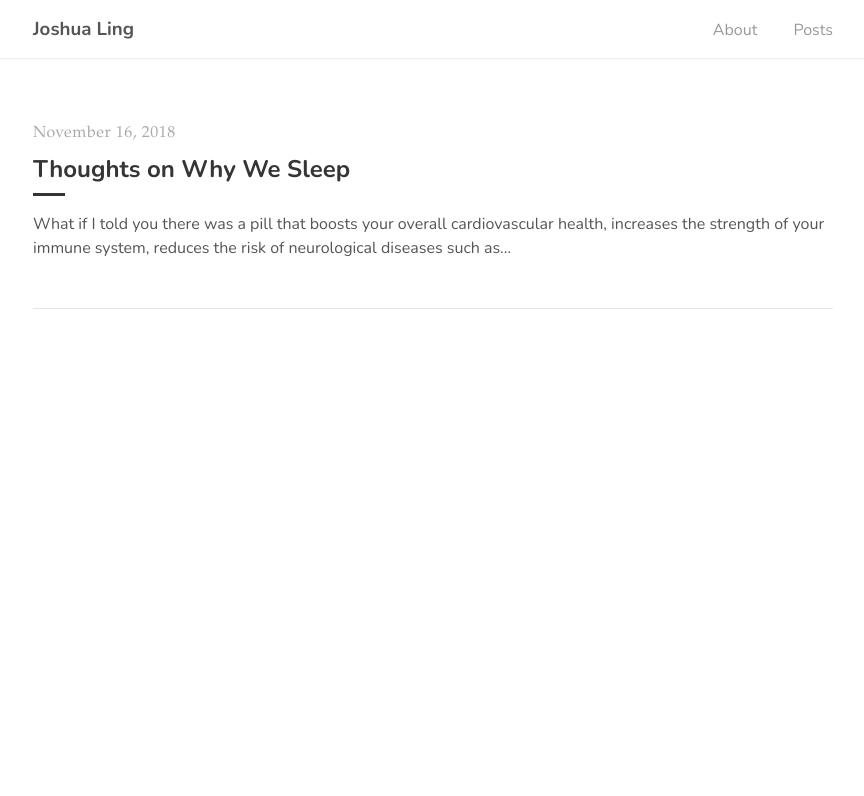
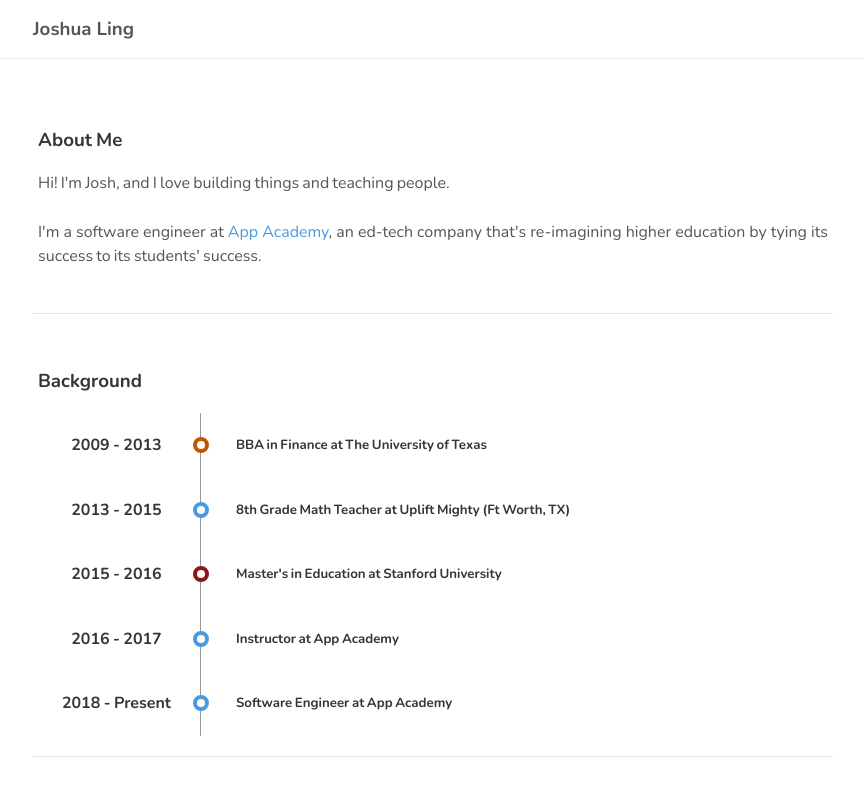
Before and after one commit to joshling1919/joshling1919.github.io, a Jekyll site: the page built from index.html, in a window 1280 px wide. Shown: the top 796 px of the page, without its empty margins (207-1071 px from the left). Built offline with Jekyll 4.4.1, drawn with Linux system fonts in a browser that asks for light colours; the list of posts is cut into pages by our own code.

Commit message:
Clean up

```diff
--- a/_includes/navigation.html
+++ b/_includes/navigation.html
@@ -3,9 +3,5 @@
     <a href="{{ site.baseurl }}/">
       <h3 class="nav-title">{{ site.title }}</h3>
     </a>
-    <ul>
-      <li><a href="{{ '/about' | prepend: site.baseurl }}">About</a></li>
-      <li><a href="{{ site.baseurl }}/">Posts</a></li>
-    </ul>
   </div>
 </nav>
--- a/_layouts/default.html
+++ b/_layouts/default.html
@@ -1,15 +1,12 @@
 <!DOCTYPE html>
 <html lang="en">
-
   {% include head.html %}
 
   <body>
-
     {% include navigation.html %}
 
     <main>
       {{ content }}
     </main>
   </body>
-
 </html>
--- a/_layouts/home.html
+++ b/_layouts/home.html
@@ -2,33 +2,77 @@
 layout: default
 ---
 
-<div class="catalogue">
-  {% for post in paginator.posts %}
-  <a href="{{ post.url | prepend: site.baseurl }}" class="catalogue-item">
-    <div>
-      <time datetime="{{ post.date }}" class="catalogue-time">{{ post.date | date: "%B %d, %Y" }}</time>
-      <h1 class="catalogue-title">{{ post.title }}</h1>
-      <div class="catalogue-line"></div>
+<div class="about">
+  <section class="about-container">
+    <h3>About Me</h3>
+
+    <p>Hi! I'm Josh, and I love building things and teaching people.</p>
 
     <p>
-        {{ post.content | strip_html | truncatewords: 30 }}
+      I'm a software engineer at
+      <a href="https://appacademy.io">App Academy</a>, an ed-tech company that's
+      re-imagining higher education by tying its success to its students'
+      success.
     </p>
+    <div></div>
+  </section>
 
+  <section class="timeline-container">
+    <h3>Background</h3>
+    <div class="timeline">
+      <div class="timeline-entry">
+        <div class="timeline-entry-year-container">
+          <h4 class="timeline-entry-year timeline-entry-year-longhorns">
+            2009 - 2013
+          </h4>
         </div>
-  </a>
-  {% endfor %}
+        <div class="timeline-entry-content">
+          <h5>BBA in Finance at The University of Texas</h5>
+        </div>
       </div>
 
-<div class="pagination">
-  {% if paginator.previous_page %}
-  <a href="{{ paginator.previous_page_path | prepend: site.baseurl }}" class="left arrow">&#8592;</a>
-  {% endif %}
-  {% if paginator.next_page %}
-  <a href="{{ paginator.next_page_path | prepend: site.baseurl }}" class="right arrow">&#8594;</a>
-  {% endif %}
+      <div class="timeline-entry">
+        <div class="timeline-entry-year-container">
+          <h4 class="timeline-entry-year">2013 - 2015</h4>
+        </div>
+        <div class="timeline-entry-content">
+          <h5>8th Grade Math Teacher at Uplift Mighty (Ft Worth, TX)</h5>
+        </div>
+      </div>
 
-  {% if paginator.previous_page or paginator.next_page %}
-  <span>{{ paginator.page }}</span>
-  {% endif %}
+      <div class="timeline-entry">
+        <div class="timeline-entry-year-container">
+          <h4 class="timeline-entry-year timeline-entry-year-stanford">
+            2015 - 2016
+          </h4>
+        </div>
+        <div class="timeline-entry-content">
+          <h5>Master's in Education at Stanford University</h5>
+        </div>
+      </div>
 
+      <div class="timeline-entry">
+        <div class="timeline-entry-year-container">
+          <h4 class="timeline-entry-year">2016 - 2017</h4>
         </div>
+        <div class="timeline-entry-content">
+          <h5>Instructor at App Academy</h5>
+        </div>
+      </div>
+
+      <div class="timeline-entry">
+        <div class="timeline-entry-year-container">
+          <h4 class="timeline-entry-year">2018 - Present</h4>
+        </div>
+        <div class="timeline-entry-content">
+          <h5>Software Engineer at App Academy</h5>
+        </div>
+      </div>
+    </div>
+  </section>
+
+  <!-- <section class="projects-container">
+    <h3>Projects</h3>
+
+  </section> -->
+</div>
```
Also changed, not shown: _layouts/posts.html (added, +39 -0 lines), _pages/home.md (added, +32 -0 lines), README.md, archive/2018-11-16-thoughts-on-why-we-sleep.md (renamed from _posts/2018-11-16-thoughts-on-why-we-sleep.md), tale.gemspec. Lines whose indentation alone changed are shown as unchanged.
